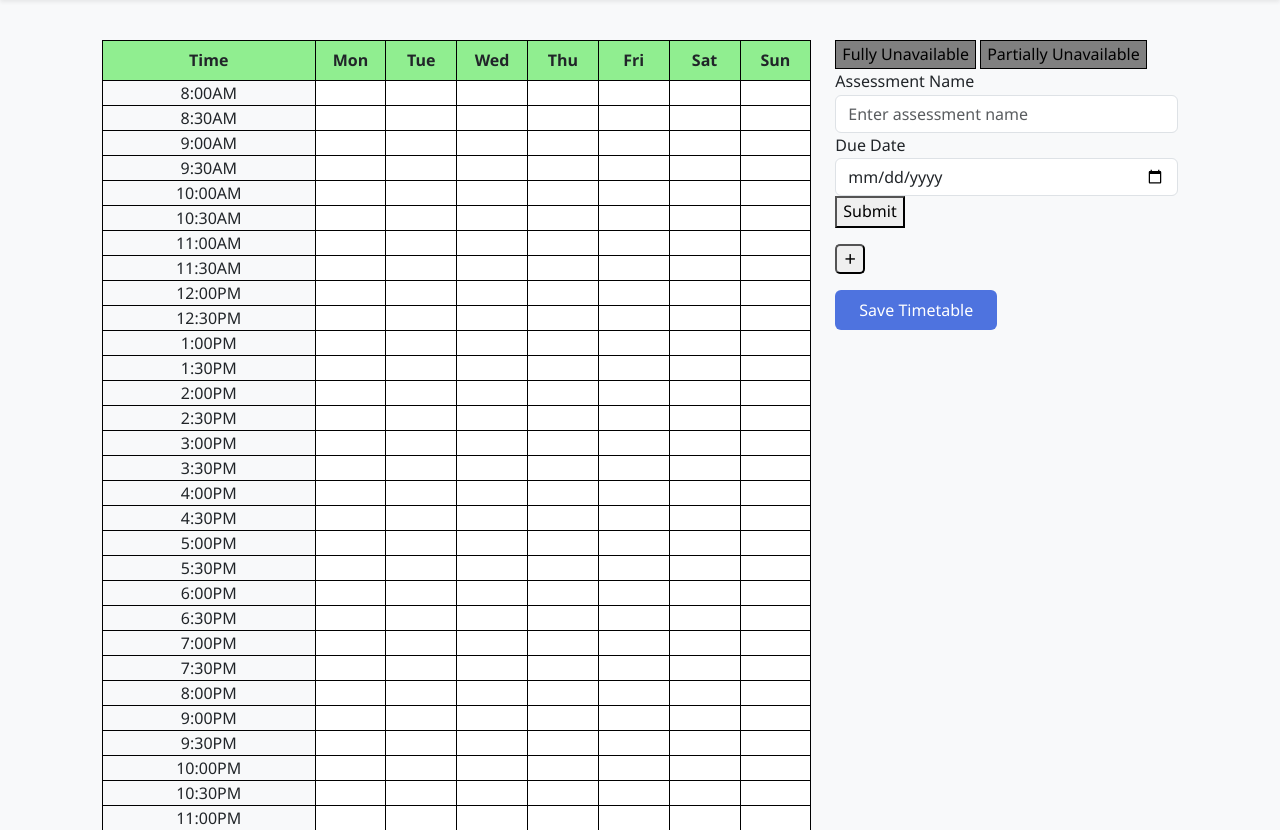
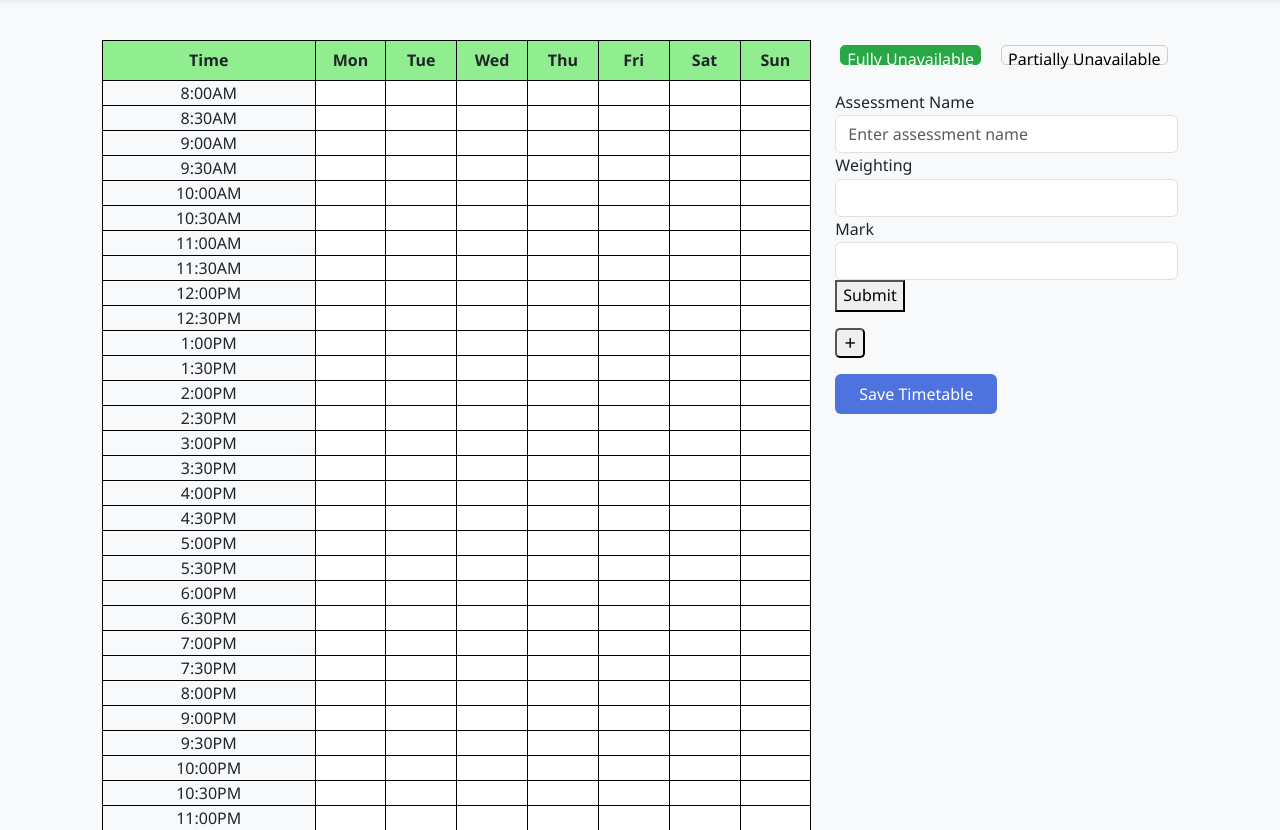
Before and after one commit to tri-tim-m-nguyen/study-plan-application, a Flask app: page /create in a window 1280 px wide. Shown: the part 74-904 px from the top of the page. Run offline with Flask 3, Linux system fonts and the light colour scheme.

Commit message:
Modified database schema. Modified database updates. Attempt at availability setting. Attempt at displaying multiple timetables at once. Attempt at displaying other timetables as gray.

```diff
--- a/app/models.py
+++ b/app/models.py
@@ -27,6 +27,7 @@ class ActivityTimeSlot(db.Model):
     day_of_week = db.Column(db.String(20), nullable=False)
     start_time = db.Column(db.String(20), nullable=False)
     end_time = db.Column(db.String(20), nullable=False)
+    full_availability = db.Column(db.Boolean, default=True)
 
     user = db.relationship('UserDetails', backref=db.backref('time_slots', lazy=True))
 
--- a/app/routes.py
+++ b/app/routes.py
@@ -144,7 +144,8 @@ def create():
                 'day_of_week': slot.day_of_week,
                 'start_time': slot.start_time,
                 'end_time': slot.end_time,
-                'color': activity_colors.get(slot.activity_number)
+                'color': activity_colors.get(slot.activity_number),
+                'full_availability': slot.full_availability
             })
 
     return render_template('create.html', title='Create', user_activities=user_activities)
--- a/app/static/timetable.css
+++ b/app/static/timetable.css
@@ -17,35 +17,25 @@
     border: 1px solid black;
 }
 
-.timeslot {
-    width: 10%;
-    background-color: #fff;
-    transition: background-color 0.3s;
-    border: 1px solid black;
-    height: 20px;
-}
-
-.timeslot.selected {
-    background-color: grey;
-}
-
-.timeslot.pselected {
-    background-color: lightblue;
-}
-
-.timeslot:hover {
-    border: 3px dotted black; /* Change border to dotted on hover */
-}
-
 .toggle {
-    background-color:gray;
-    color: black;
-    border: 1px solid black;
+  margin: 5px;
+  border: 1px solid #ccc;
+  background-color: #f8f9fa;
+  cursor: pointer;
+  border-radius: 5px;
+  height: 20px;
 }
 
 .toggle.active {
-    background-color: lightgreen;
-    border: 1px solid green;
+  background-color: #28a745; /* Green highlight */
+  color: white;
+  border-color: #28a745;
+}
+
+.toggle-container {
+  display: flex;
+  gap: 10px;
+  margin-bottom: 20px;
 }
 
 .activity-box {
@@ -115,14 +105,6 @@
     cursor: pointer; /* Add cursor pointer to indicate it's clickable */
 }
 
-.timeslot.selected {
-    background-color: grey;
-}
-
-.timeslot.pselected {
-    background-color: lightblue;
-}
-
 .timeslot:hover {
     border: 3px dotted black;
 }
--- a/app/static/timetable.js
+++ b/app/static/timetable.js
@@ -199,8 +199,32 @@ function loadSavedActivities() {
     }
 }
 
+let availabilityState = true;
+
 // Add event listener for cell clicks in timetable
 document.addEventListener("DOMContentLoaded", function () {
+
+    // event listeners for toggling fully available and partially available parameters.
+    const fullyUnavailableToggle = document.getElementById('toggle-selected');
+    const partiallyUnavailableToggle = document.getElementById('toggle-pselected');
+    fullyUnavailableToggle.classList.add('active');
+
+    fullyUnavailableToggle.addEventListener('click', () => {
+        if (availabilityState !== true) {
+            availabilityState = true;
+            fullyUnavailableToggle.classList.add('active');
+            partiallyUnavailableToggle.classList.remove('active');
+        }
+    });
+
+    partiallyUnavailableToggle.addEventListener('click', () => {
+        if (availabilityState !== false) {
+            availabilityState = false;
+            partiallyUnavailableToggle.classList.add('active');
+            fullyUnavailableToggle.classList.remove('active');
+        }
+    });
+
     const timeslots = document.querySelectorAll(".timeslot");
 
     timeslots.forEach(function (slot) {
@@ -243,6 +267,10 @@ document.addEventListener("DOMContentLoaded", function () {
                     // Update cell-to-activity mapping
                     cellActivityMap.set(slot, focusedActivity);
                 }
+            } else {
+                // Handle availability toggling based on the current state
+                const isAvailable = slot.classList.toggle('available');
+                updateAvailability(slot, isAvailable, availabilityState === false);
             }
         });
     });
@@ -252,6 +280,7 @@ document.addEventListener("DOMContentLoaded", function () {
     // Load saved activities after DOM is loaded
     loadSavedActivities();
 });
+
 
 function collectTimetableData() {
     const data = [];
@@ -272,13 +301,15 @@ function collectTimetableData() {
             const startTime = cell.parentElement.cells[0].textContent.trim();
             const endRow = cell.parentElement.nextElementSibling;
             const endTime = endRow ? endRow.cells[0].textContent.trim() : startTime;
+            const availability = cell.classList.contains('available') ? true : false;
 
             data.push({
                 activity_number: activityName,
                 day_of_week: day,
                 start_time: startTime,
                 end_time: endTime,
-                color: rgbToHex(activityColor) // Add color information
+                color: rgbToHex(activityColor), // Add color information
+                full_availability: availability
             });
         });
     });
--- a/app/templates/compare.html
+++ b/app/templates/compare.html
@@ -15,9 +15,6 @@
   {% include 'timetable.html' %}
 
   <div class="col-md-4">
-    <button class="toggle" id="toggle-selected">Fully Unavailable</button>
-    <button class="toggle" id="toggle-pselected">Partially Unavailable</button>
-
     <!-- Request timetable form -->
     <div class="card mt-3 mb-3">
       <div class="card-header">Request Timetable</div>
--- a/app/templates/create.html
+++ b/app/templates/create.html
@@ -10,9 +10,10 @@
 <div class="row">
   {% include 'timetable.html' %}
   <div class="col-md-4">
-    <button class="toggle" id="toggle-selected">Fully Unavailable</button>
-
-    <button class="toggle" id="toggle-pselected">Partially Unavailable</button>
+    <div class="toggle-container">
+      <button class="toggle" id="toggle-selected">Fully Unavailable</button>
+      <button class="toggle" id="toggle-pselected">Partially Unavailable</button>
+    </div>
 
     <form>
       <div class="assessment-form">
@@ -20,8 +21,12 @@
         <input type="text" id="name" name="name" class="form-control" placeholder="Enter assessment name" required>
       </div>
       <div class="assessment-form">
-        <label for="assessment-date">Due Date</label>
-        <input type="date" id="date" name="date" class="form-control" required>
+        <label for="assessment-date">Weighting</label>
+        <input type="number" id="weight" name="weight" class="form-control" required>
+      </div>
+      <div class="assessment-form">
+        <label for="assessment-date">Mark</label>
+        <input type="number" id="mark" name="mark" class="form-control" required>
       </div>
       <button type="submit">Submit</button>
     </form>
```
Also changed, not shown: app/static/compare.js (+109 -7 lines).
